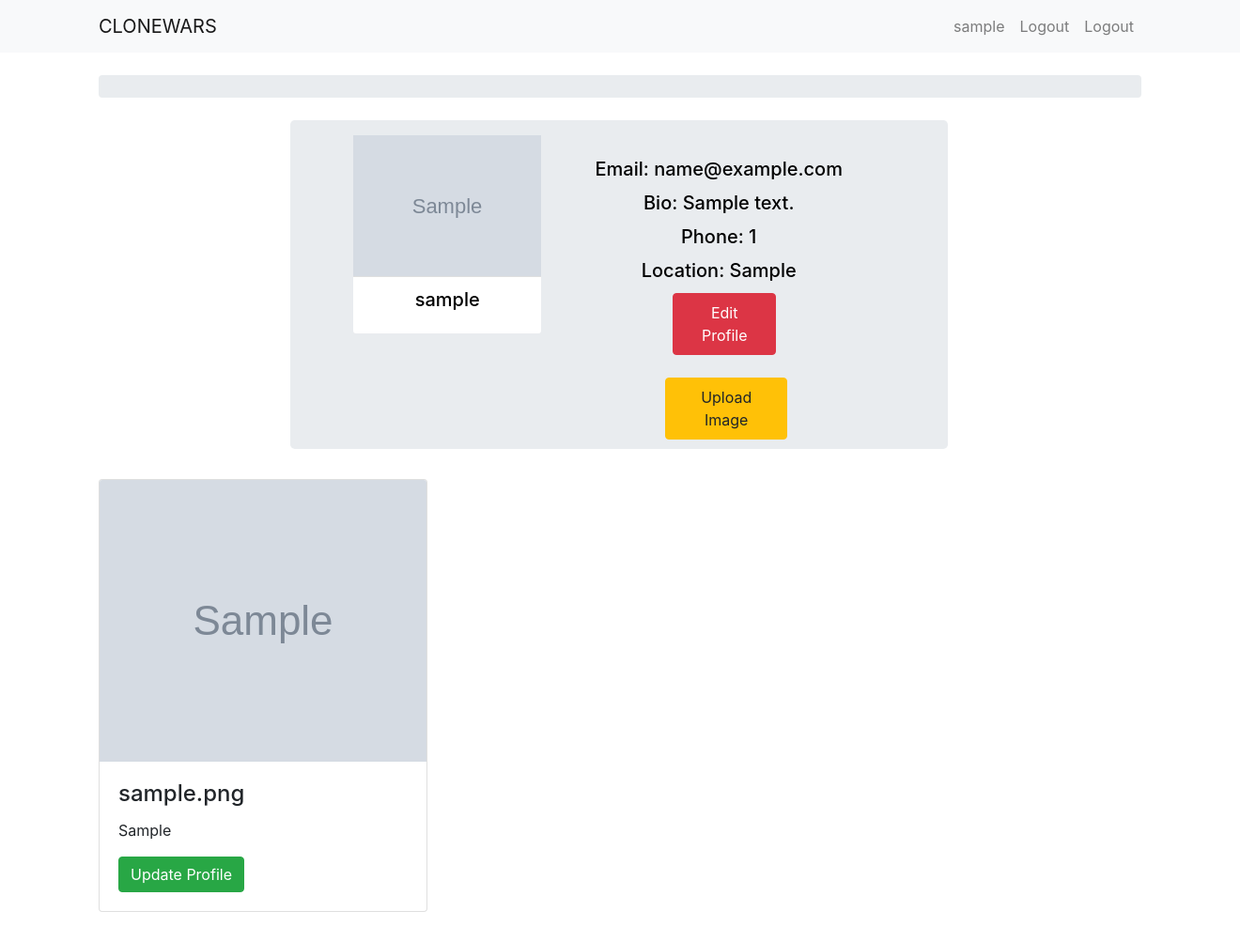
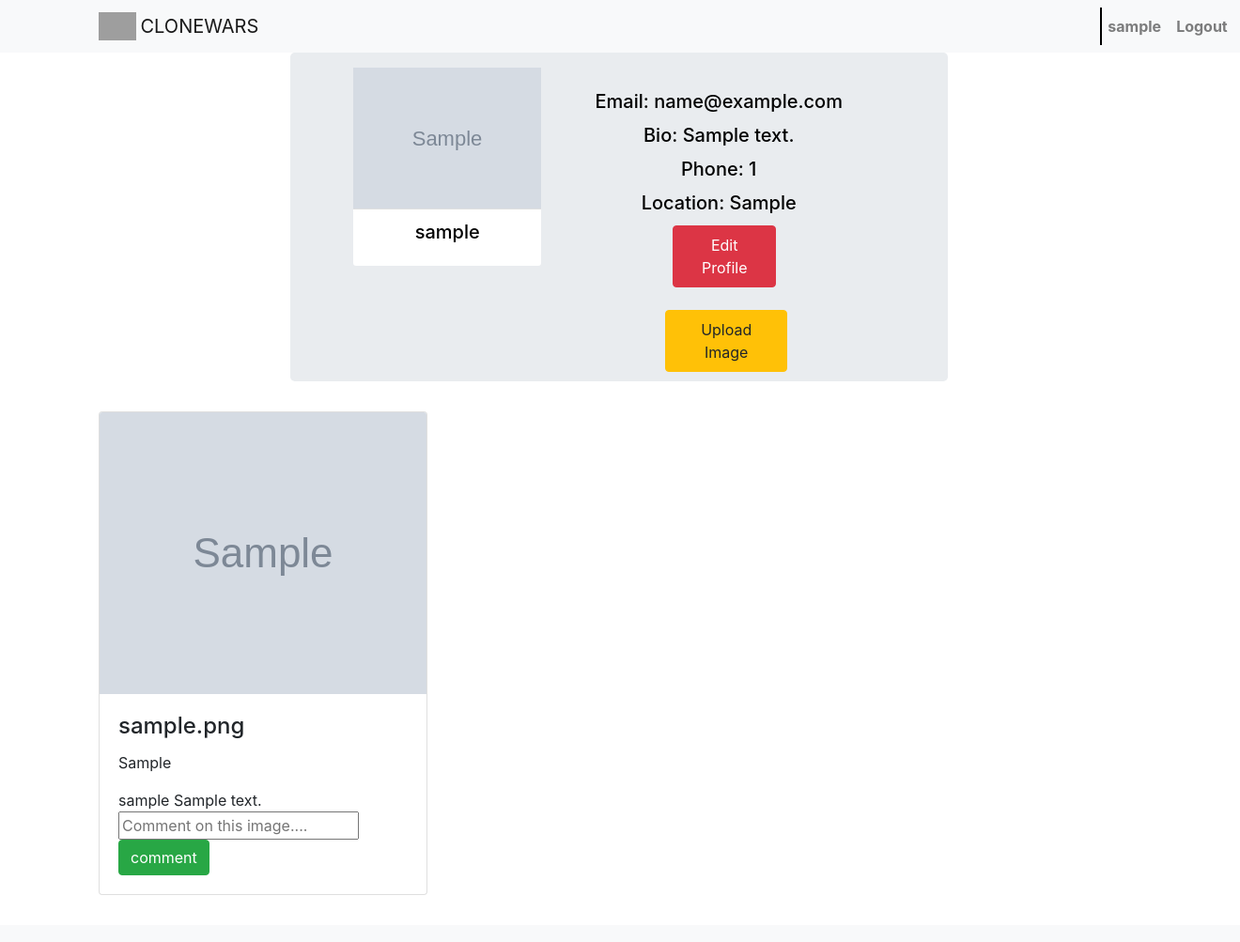
Before and after one commit to EugeneZnm/IGCLONE, a Django app: page /profile/ in a window 1320 px wide. Shown: the whole page at 94% size. After the commit the page ends 953 px from the top, so only its background shows below. Run offline with Django 3.2, Linux system fonts and the light colour scheme; a user stored in the database is signed in; tables that the repository leaves empty hold one stand-in row (values such as "Sample post"); grey boxes marked "Sample" are stand-in pictures; some libraries are stand-ins or nearby versions; grey boxes are pictures that could not be loaded.

Commit message:
home template image render

```diff
--- a/igcloned/models.py
+++ b/igcloned/models.py
@@ -59,9 +59,9 @@ class Image(models.Model):
     image = models.ImageField(upload_to='media', blank=True)
     image_name = models.CharField(max_length=200)
     caption = models.CharField(max_length=1000)
-    profile = models.ForeignKey(Profile, null=True)
+    profile = models.ForeignKey(Profile, on_delete=models.CASCADE, null=True)
     likes = models.ForeignKey(Likes, null=True)
-    user = models.ForeignKey(User , on_delete=models.CASCADE , default=True)
+    user = models.ForeignKey(User , on_delete=models.CASCADE, default=True)
 
     def save_image(self):
         """
--- a/igcloned/templates/Profile/profile.html
+++ b/igcloned/templates/Profile/profile.html
@@ -94,23 +94,23 @@
                     <div class="card-body">
                         <h4 class="card-title">{{image.image_name}}</h4>
                         <p class="card-text">{{image.caption}}</p>
-                        {% for comment in comments%}
-                         <h6>{{comment.comment}}</h6>
+                        {% for comment in image.comments.all %}
+                            <li style="list-style: none;">
+                                {{comment.user.username}}
+                                {{comment.comment}}
+                            </li>
+
                         {% endfor%}
-                        <form method="post" action="{% url 'profile'%}" enctype="multipart/form-data" novalidate>
+                        <form action="{% url 'comment' image_id=image.id %}"  enctype="multipart/form-data" novalidate method="post">
                             {% csrf_token %}
-                            {% include 'Includes/form.html' %}
-                            <!--{{ form.as_p}}-->
-                            <button type="submit" class="btn btn-success" style="margin-left: 0em;">Update Profile</button>
+                            <input class="add-comment" name="comment" id="comment{{image.id}}" type="text" placeholder="Comment on this image....">
+                            <button type="submit" class="btn btn-success" style="margin-left: 0em;">comment</button>
                         </form>
                     </div>
                 </div>
             </div>
              {% endfor%}
         </div>
-
-
-
     </div>
     {% endblock %}
 
--- a/igcloned/templates/navbar.html
+++ b/igcloned/templates/navbar.html
@@ -1,32 +1,133 @@
 {% block body %}
+<style>
+
+.navbar .logo-section {
+  display: flex;
+  align-items: center;
+}
+.navbar .logo-section div {
+  align-self: stretch;
+  width: 2px;
+  background: black;
+  margin: 0 20px;
+}
+.navbar .logo {
+  width: 40px;
+}
+.navbar.logoname {
+  width: 130px;
+}
+</style>
   <nav class="navbar navbar-expand-sm navbar-light bg-light">
     <div class="container">
-      <a class="navbar-brand" href="{% url 'profile' %}">CLONEWARS</a>
+      <section class="logo-section"><a href="{%url 'home'%}"><img class="logo" src="https://seeklogo.com/images/I/instagram-new-2016-glyph-logo-84CB825424-seeklogo.com.png"/></a>&nbsp;
+      <a class="navbar-brand" href="{% url 'home' %}">CLONEWARS</a>
       <button class="navbar-toggler" type="button" data-toggle="collapse" data-target="#mainMenu" aria-controls="mainMenu" aria-expanded="false" aria-label="Toggle navigation">
         <span class="navbar-toggler-icon"></span>
       </button>
-      <div class="collapse navbar-collapse" id="mainMenu">
+      <div class="collapse navbar-collapse" id="mainMenu" style="margin-left: 55em;">
         <ul class="navbar-nav ml-auto">
           <li class="nav-item">
-            <a class="nav-link" href="{% url 'profile' %}">{{ user.username }}</a>
+            <a class="nav-link" href="{% url 'profile' %}"><strong>{{ user.username }}</strong></a>
           </li>
           <li class="nav-item">
-            <a class="nav-link" href="{% url 'logout' %}">Logout</a>
-          </li>
-          <li class="nav-item">
-            <a class="nav-link" href="{% url 'logout' %}">Logout</a>
+            <a class="nav-link" href="{% url 'logout' %}"><strong>Logout</strong></a>
           </li>
         </ul>
       </div>
     </div>
   </nav>
 
-  <div class="container">
-    <ol class="breadcrumb my-4">
-      {% block breadcrumb %}
-      {% endblock %}
-    </ol>
-    {% block content %}
-    {% endblock %}
-  </div>
+<!--<style>-->
+<!--.navbar {-->
+  <!--display: flex;-->
+  <!--justify-content: space-between;-->
+  <!--align-items: center;-->
+  <!--padding: 20px;-->
+  <!--border-bottom: 2px solid #ddd;-->
+<!--}-->
+
+<!--.navbar .icons-section .fa {-->
+  <!--text-decoration: none;-->
+  <!--color: inherit;-->
+  <!--font-size: 2rem;-->
+  <!--margin: 0 10px;-->
+<!--}-->
+<!--.navbar .input-search {-->
+  <!--padding: 10px;-->
+  <!--text-align: center;-->
+  <!--border-radius: 5px;-->
+  <!--border: 2px solix #ddd;-->
+  <!--outline: 0;-->
+<!--}-->
+<!--.navbar .input-search:focus {-->
+  <!--text-align: left;-->
+<!--}-->
+<!--</style>-->
+<!--<nav class="navbar">-->
+    <!--<section class="logo-section"><a href="{%url 'home'%}"><img class="logo" src="https://seeklogo.com/images/I/instagram-new-2016-glyph-logo-84CB825424-seeklogo.com.png"/></a>-->
+    <!--<div></div>-->
+
+      <!--<a href="{%url 'home'%}"><img class="logoname" src="https://upload.wikimedia.org/wikipedia/commons/thumb/2/2a/Instagram_logo.svg/2000px-Instagram_logo.svg.png"/></a>-->
+  <!--</section>-->
+    <!--&lt;!&ndash;search form&ndash;&gt;-->
+  <!--&lt;!&ndash; Adding a search form  &ndash;&gt;-->
+      <!--<div class="col-xs-10 col-sm-10 col-md-10 col-lg-10">-->
+
+        <!--<form class="navbar-form" role="search" action="#">-->
+
+          <!--<div class="input-group" style="width: 200px;">-->
+            <!--<input type="text" class="form-control" placeholder="Search Image" name="profile">-->
+            <!--<div class="input-group-btn">-->
+              <!--<button class="btn btn-default" type="submit"><i class="glyphicon glyphicon-search"></i></button>-->
+            <!--</div>-->
+          <!--</div>-->
+
+        <!--</form>-->
+      <!--</div>-->
+      <!--&lt;!&ndash; search form end &ndash;&gt;-->
+    <!--&lt;!&ndash;end of search form&ndash;&gt;-->
+ <!--<div class="col-xs-10 col-sm-10 col-md-10 col-lg-10">-->
+            <!--{% if user.is_authenticated %}-->
+            <!--<ul>-->
+              <!--<li class="dropdown">-->
+                <!--<a href="#" class="dropdown-toggle btn btn-default" data-toggle="dropdown" role="button" aria-expanded="false"><div class="col-md-3">-->
+            <!--<img src="/static/images/Profile.png" alt="Instagram Photo">-->
+        <!--</div>-->
+                          <!--<span class="caret"></span>-->
+                      <!--</a>-->
+                <!--<ul class="dropdown-menu" role="menu">-->
+                  <!--<li>-->
+                    <!--<a href="{% url 'home' %}">Home</a>-->
+                  <!--</li>-->
+                    <!--<li>-->
+                    <!--<a href="{% url 'profile' %}">Profile</a>-->
+                  <!--</li>-->
+
+                  <!--<li>-->
+                    <!--<a href="{% url 'password_reset'%}">Change Password</a>-->
+                  <!--</li>-->
+                    <!--<li>-->
+                    <!--<a href="{% url 'logout' %}">Logout</a>-->
+                  <!--</li>-->
+
+                <!--</ul>-->
+              <!--</li>-->
+            <!--</ul>-->
+            <!--{% else %}-->
+            <!--<li>-->
+              <!--<a class='btn btn-default' href="{% url 'login'%}">Login</a>-->
+            <!--</li>-->
+
+            <!--{% endif %}-->
+          <!--</div>-->
+<!--</nav>-->
+  <!--<div class="container">-->
+    <!--<ol class="breadcrumb my-4">-->
+      <!--{% block breadcrumb %}-->
+      <!--{% endblock %}-->
+    <!--</ol>-->
+    <!--{% block content %}-->
+    <!--{% endblock %}-->
+  <!--</div>-->
 {% endblock body %}
--- a/igcloned/urls.py
+++ b/igcloned/urls.py
@@ -13,7 +13,11 @@ urlpatterns =[
 
     url(r'^profile/', views.profile, name='profile'),
 
+    url(r'^home/', views.home, name='home'),
+
     url(r'^follow/(?P<operation>,+)/(?P<pk>\d+)/$', views.follower, name='follow'),
+
+    url(r'^comment/(?P<image_id>\d+)', views.add_comment, name='comment'),
 ]
 
 if settings.DEBUG:
--- a/igcloned/views.py
+++ b/igcloned/views.py
@@ -28,11 +28,12 @@ def profile(request):
     """
     profile = Profile.objects.get(user = request.user)
     images = Image.objects.all()
+    comments = Comments.objects.all()
 
     # getting followers instance
     # follower = Follower.objects.get(current_user=request.user)
     # followers = Follower.users.all()
-    return render(request, 'Profile/profile.html', {'profile': profile, 'images':images, 'follower':follower})
+    return render(request, 'Profile/profile.html', {'profile': profile, 'images':images, 'comments':comments, 'follower':follower})
 
 
 @login_required(login_url='/registration/login/')
@@ -42,6 +43,7 @@ def new_image(request):
     if request.method == 'POST':
         upform = UploadImageForm(request.POST, request.FILES)
         if upform.is_valid():
+
             new_image = upform.save( commit=False )
             new_image.user = current_user
             upform.save()
@@ -63,7 +65,7 @@ def add_comment(request, image_id):
             comment.user = request.user
             comment.image = images
             comment.save()
-    return redirect('')
+        return redirect('profile')
 
 
 @login_required(login_url='/registration/login/')
@@ -83,6 +85,18 @@ def profile_edit(request):
 
     return render(request, 'Profile/profile_edit.html', {'form': form})
 
+
+@login_required(login_url='/registration/login/')
+def home(request):
+    """
+    render all users images
+    :param request:
+    :return:
+    """
+    images = Image.objects.all()
+    comments = Comments.objects.all()
+
+    return render(request, 'home.html', {'images': images, 'comments':comments})
 
 @login_required(login_url='/registration/login/')
 def follower(request, operation, pk):
```
Also changed, not shown: igcloned/templates/home.html (added, +43 -0 lines).
